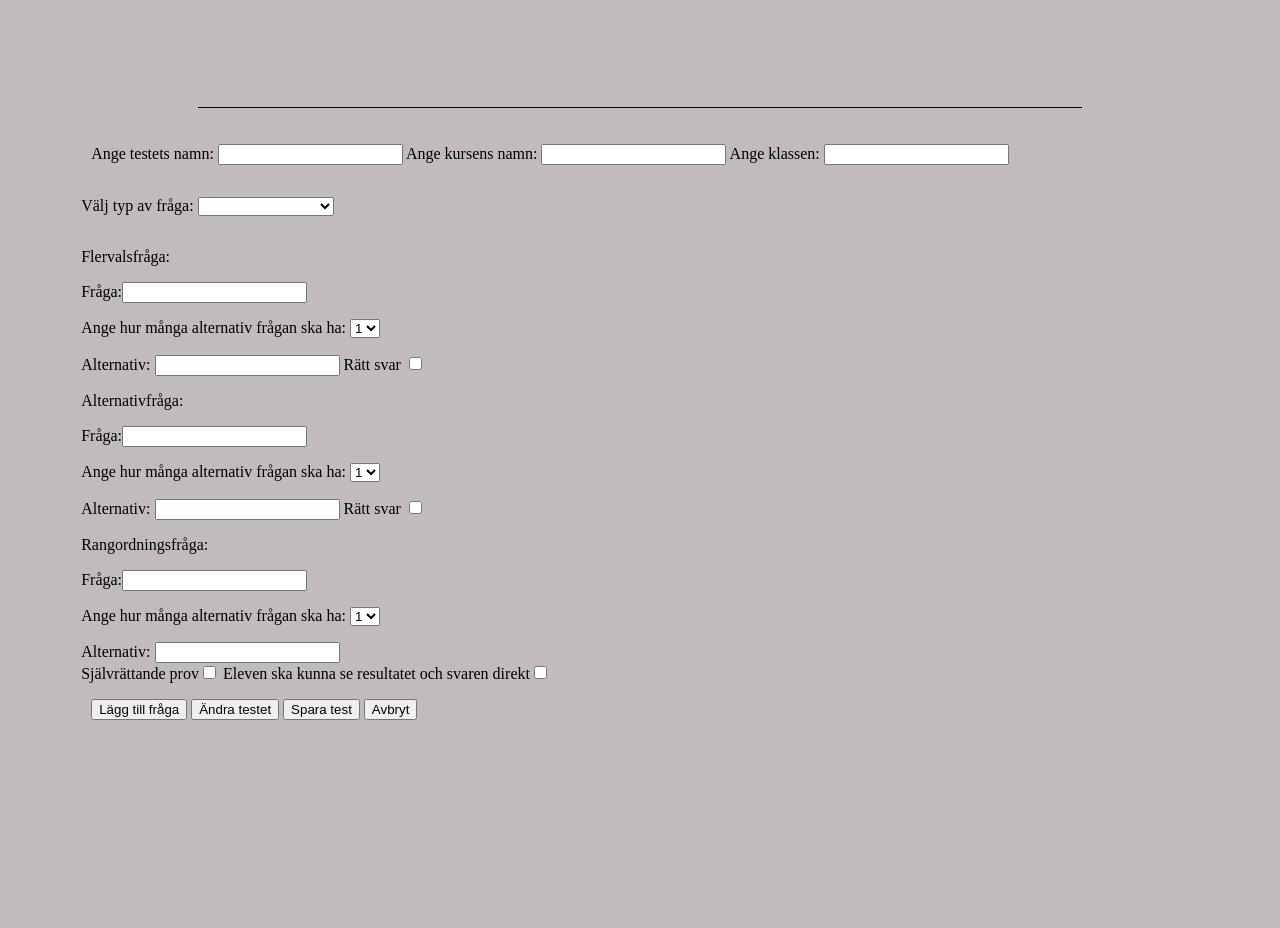
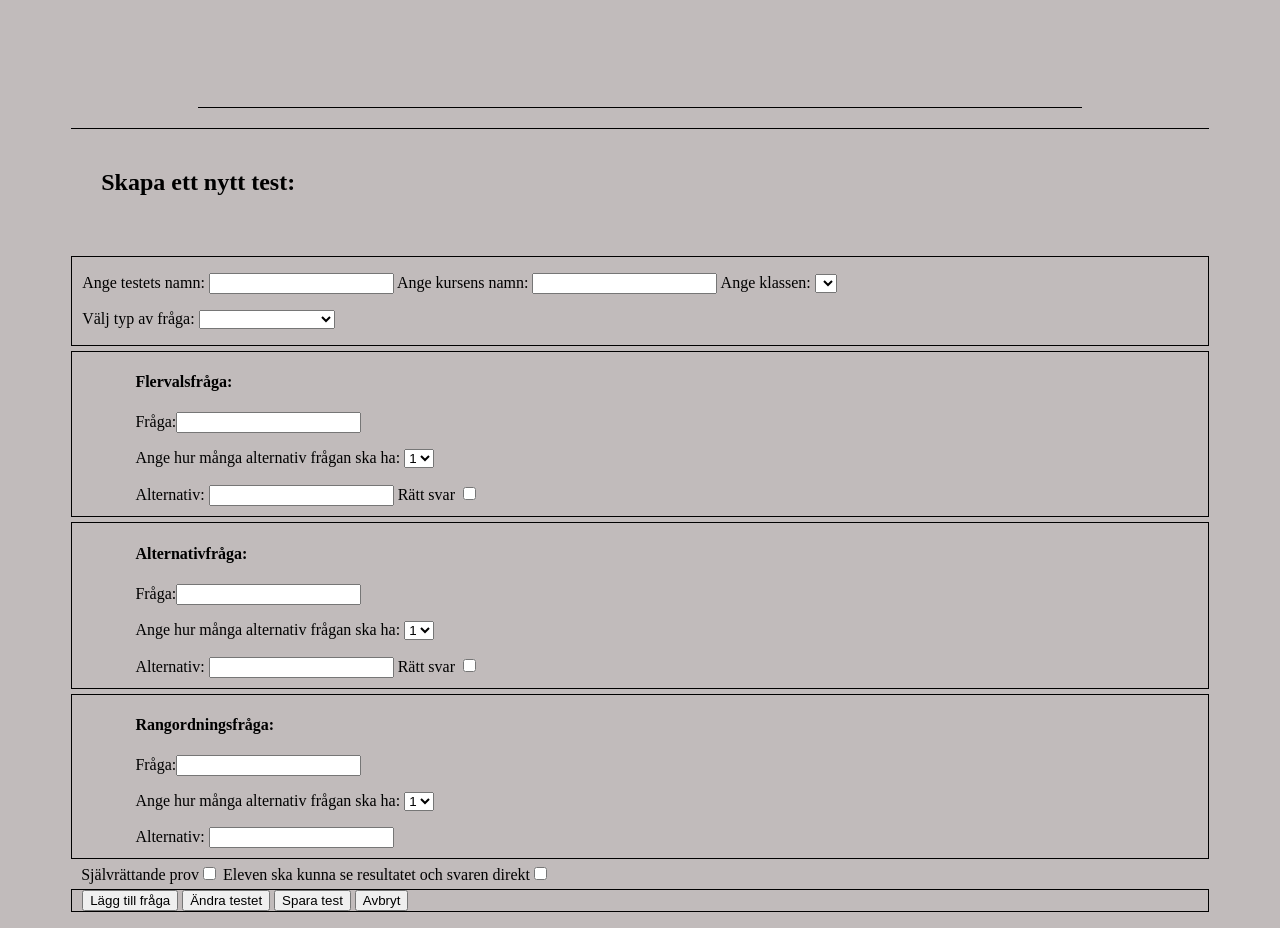
Before and after one commit to Grodfan/projekt, a plain HTML site: page public/createTest.html in a window 1280 px wide. Before the commit the page ends 800 px from the top, so only its background shows below. Drawn offline with Linux system fonts and the light colour scheme.

Commit message:
CSS, html, new id and name
Ändrat id och namn på knappar, fixat klart grund-CSS för alla HTML-filer

```diff
--- a/public/createTest.html
+++ b/public/createTest.html
@@ -7,21 +7,30 @@
     <link rel="stylesheet" type="text/css" href="css/style.css" />
 </head>
 <body>
-<div>
     <header class="grid-90 prefix-5 suffix-5 mobile-grid-100 tablet-grid-90 prefix-5 suffix-5 pageDesign">
     </header>
-</div>
 
 <div>
-    <section class="grid-90 prefix-5 suffix-5 mobile-grid-100 tablet-grid-90 prefix-5 suffix-5">
+    <section class="grid-90 prefix-5 suffix-5 mobile-grid-100 tablet-grid-90 prefix-5 suffix-5 testPageDesign">
         <article class="grid-100 mobile-grid-100 tablet-grid-100">
-            <p>Ange testets namn: <input class="testName" type="text" name="testName">
-            Ange kursens namn: <input class="courseName" type="text" name="courseName">
-            Ange klassen: <input class="className"type="text" name="className"></p>
+            <h2>Skapa ett nytt test:</h2>
         </article>
     </section>
 
     <section id="addQuestion" class="grid-90 prefix-5 suffix-5 mobile-grid-100 tablet-grid-90 prefix-5 suffix-5">
+        <article>
+            <form method="post">
+            <p>Ange testets namn: <input class="testName" type="text" name="testName">
+                Ange kursens namn: <input class="courseName" type="text" name="courseName">
+                <form method="get">
+                <!--All the classes will be collected from the database and shown in the drop down list-->
+                    Ange klassen:
+                        <select name="selectClass">
+                            <option value=""></option>
+                        </select></form></p>
+            </form>
+        </article>
+
         <article id="selectQuestionType">
             <form method="post">
             <p>Välj typ av fråga:
@@ -37,9 +46,9 @@
     </section>
 
     <!--The different question alternatives-->
-    <section id="multipleAlternativeQuestion" class="grid-90 prefix-5 suffix-5 mobile-grid-100 tablet-grid-90 prefix-5 suffix-5">
+    <section id="multipleAlternativeQuestion" class="grid-90 prefix-5 suffix-5 mobile-grid-100 tablet-grid-90 prefix-5 suffix-5 questionDesign">
         <article>
-            <p>Flervalsfråga:</p>
+            <h4>Flervalsfråga:</h4>
             <label>Fråga:<input type="text" name="questionDescribtion"></label>
             <p>Ange hur många alternativ frågan ska ha:
                 <select name="amountOfAlternatives">
@@ -62,9 +71,9 @@
         </article>
     </section>
 
-        <section id="oneAlternativeQuestion" class="grid-90 prefix-5 suffix-5 mobile-grid-100 tablet-grid-90 prefix-5 suffix-5">
+        <section id="oneAlternativeQuestion" class="grid-90 prefix-5 suffix-5 mobile-grid-100 tablet-grid-90 prefix-5 suffix-5 questionDesign">
         <article>
-            <p>Alternativfråga:</p>
+            <h4>Alternativfråga:</h4>
             <label>Fråga:<input type="text" name="questionDescribtion"></label>
             <p>Ange hur många alternativ frågan ska ha:
                 <select name="amountOfAlternatives">
@@ -87,9 +96,9 @@
             </article>
         </section>
 
-    <section id="rankingQuestion" class="grid-90 prefix-5 suffix-5 mobile-grid-100 tablet-grid-90 prefix-5 suffix-5">
+    <section id="rankingQuestion" class="grid-90 prefix-5 suffix-5 mobile-grid-100 tablet-grid-90 prefix-5 suffix-5 questionDesign">
         <article>
-            <p>Rangordningsfråga:</p>
+            <h4>Rangordningsfråga:</h4>
             <label>Fråga:<input type="text" name="questionDescribtion"></label>
             <p>Ange hur många alternativ frågan ska ha:
                 <select name="amountOfAlternatives">
@@ -120,6 +129,15 @@
         </article>
     </section>
 
+    <section class="grid-90 prefix-5 suffix-5 mobile-grid-100 tablet-grid-90 prefix-5 suffix-5 createTestButtonDesign">
+        <article>
+            <input type="submit" value="Lägg till fråga">
+            <input type="submit" value="Ändra testet">
+            <input type="submit" value="Spara test">
+            <a href="LoginTeacher.html"><input type="submit" value="Avbryt"></a>
+        </article>
+    </section>
+
     <!--Change a question
     <section id="changeQuestion" class="grid-90 prefix-5 suffix-5 mobile-grid-100 tablet-grid-90 prefix-5 suffix-5">
         <article>
@@ -133,20 +151,7 @@
             <p id="testSavedMessage"></p>
         </article>
     </section>
-
-    <section class="grid-90 prefix-5 suffix-5 mobile-grid-100 tablet-grid-90 prefix-5 suffix-5">
-        <article class="grid-100 mobile-grid-100 tablet-grid-100">
-            <input type="submit" value="Lägg till fråga">
-            <input type="submit" value="Ändra testet">
-            <input type="submit" value="Spara test">
-            <a href="studentIndex.html"><input type="submit" value="Avbryt"></a>
-        </article>
-    </section>
 </div>
 
-<div>
-    <footer class="grid-90 prefix-5 suffix-5 mobile-grid-100 tablet-grid-90 prefix-5 suffix-5 pageDesign">
-    </footer>
-</div>
 </body>
 </html>
--- a/public/css/style.css
+++ b/public/css/style.css
@@ -84,6 +84,16 @@ header.pageDesign{
     padding-left: 5%;
 }
 
+/*create test page*/
+#addQuestion{
+    border: solid 1px;
+    margin-bottom: 5px;
+}
+.createTestButtonDesign{
+    border: solid 1px;
+    margin-top: 5px;
+}
+
 /*Login page*/
 .sectionBorder{
     border-top: solid 1px;
```
Also changed, not shown: public/LoginAdmin.html (+5 -5 lines), public/LoginTeacher.html (+36 -10 lines).
